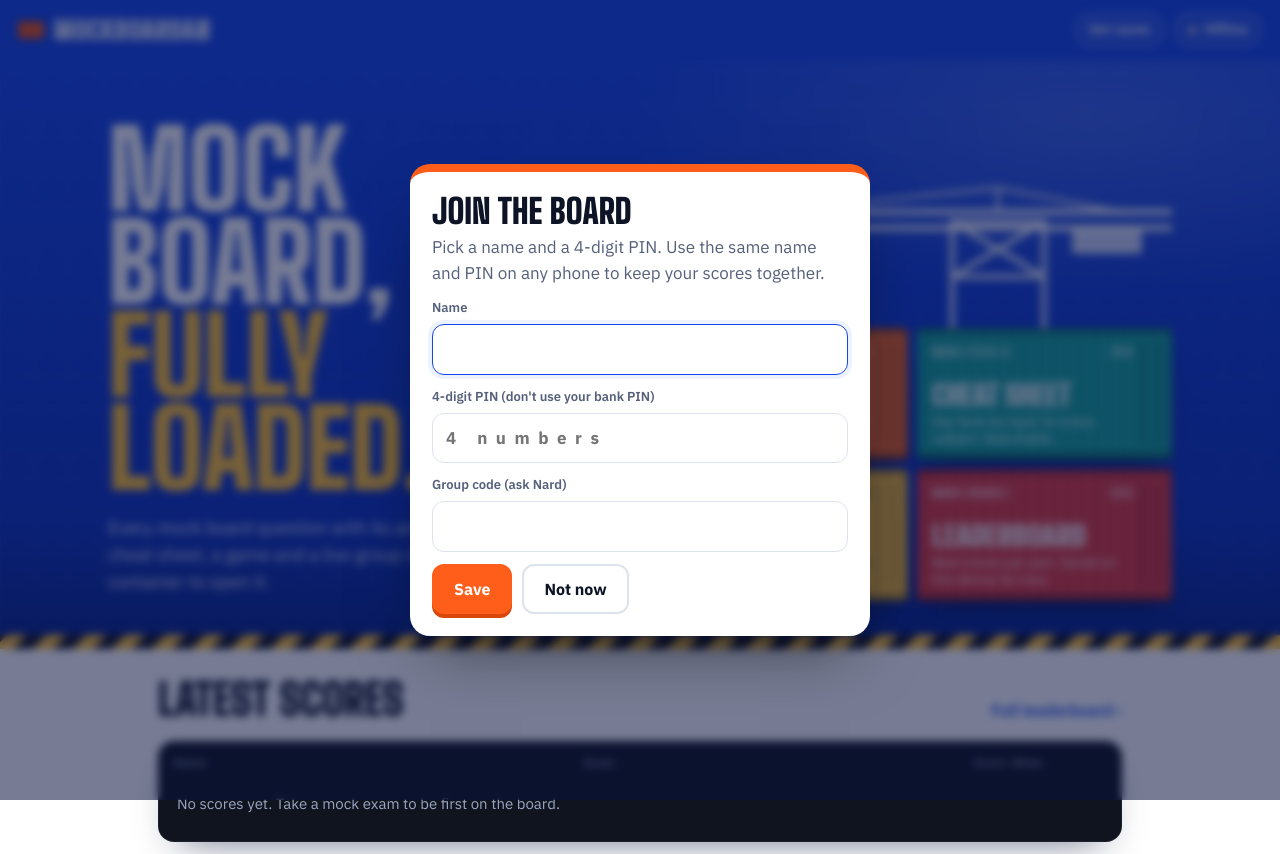
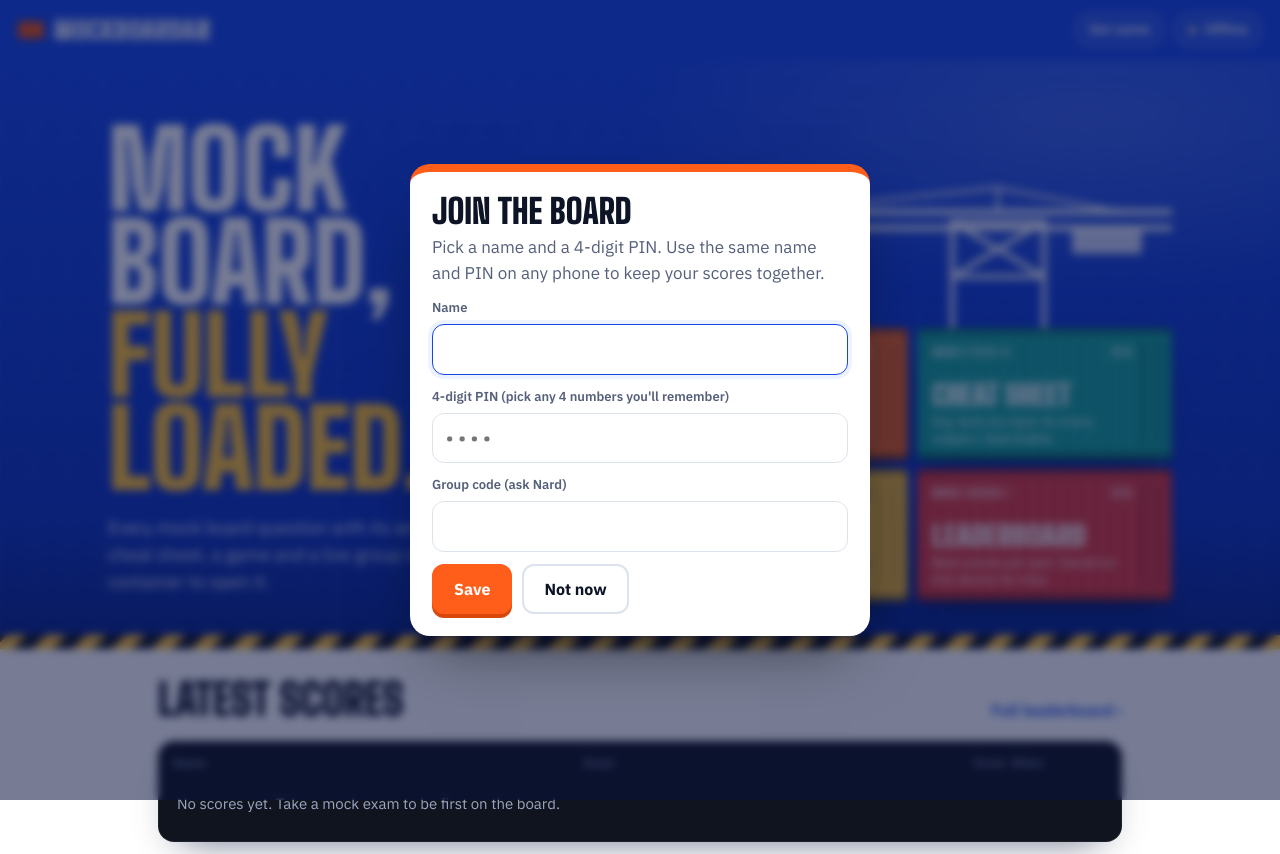
Before and after one commit to Nardow55/mockboardan, a plain HTML site: page index.html in a window 1280 px wide. Drawn offline with Linux system fonts and the light colour scheme.

Commit message:
Add files via upload

```diff
--- a/index.html
+++ b/index.html
@@ -278,7 +278,8 @@ details.sheetwrap summary{cursor:pointer;font-weight:700}
 .field input{width:100%;border:1.5px solid var(--line);border-radius:12px;padding:11px 13px;background:var(--bg);font-size:17px}
 .err{color:var(--bad);font-weight:600;font-size:15px;margin:4px 0 12px;min-height:0}
 .err:empty{display:none}
-#pinIn{letter-spacing:.5em;font-weight:700}
+#pinIn{-webkit-text-security:disc;letter-spacing:.3em;font-weight:700}
+#pinIn::placeholder{letter-spacing:.3em}
 .field input:focus{border-color:var(--sea);outline:none;box-shadow:0 0 0 4px var(--sea-tint)}
 .toasts{position:fixed;left:50%;bottom:calc(90px + env(safe-area-inset-bottom));transform:translateX(-50%);display:grid;gap:8px;z-index:60;width:min(92vw,420px)}
 .toast{background:#10141E;color:#fff;padding:11px 15px;border-radius:12px;font-size:15px;box-shadow:0 10px 30px rgba(0,0,0,.3);border-left:5px solid var(--cE)}
@@ -923,7 +924,7 @@ details.sheetwrap summary{cursor:pointer;font-weight:700}
     <h2 id="nameTitle">Join the board</h2>
     <p class="muted" style="margin:0" id="nameHelp">Your name shows next to your scores.</p>
     <label class="field"><span class="cap">Name</span><input id="nameIn" maxlength="20" autocomplete="nickname" required></label>
-    <label class="field" id="pinField"><span class="cap">4-digit PIN (don't use your bank PIN)</span><input id="pinIn" type="password" inputmode="numeric" pattern="[0-9]*" maxlength="4" autocomplete="off" placeholder="4 numbers"></label>
+    <label class="field" id="pinField"><span class="cap">4-digit PIN (pick any 4 numbers you'll remember)</span><input id="pinIn" type="text" inputmode="numeric" pattern="[0-9]*" maxlength="4" autocomplete="off" autocorrect="off" autocapitalize="off" spellcheck="false" placeholder="••••"></label>
     <label class="field" id="codeField"><span class="cap">Group code (ask Nard)</span><input id="codeIn" maxlength="24" autocomplete="off" autocapitalize="none"></label>
     <p class="err" id="nameErr" role="alert"></p>
     <div class="row"><button class="btn" type="submit" id="nameSave">Save</button><button class="btn ghost" type="button" id="nameSkip">Not now</button></div>
```
